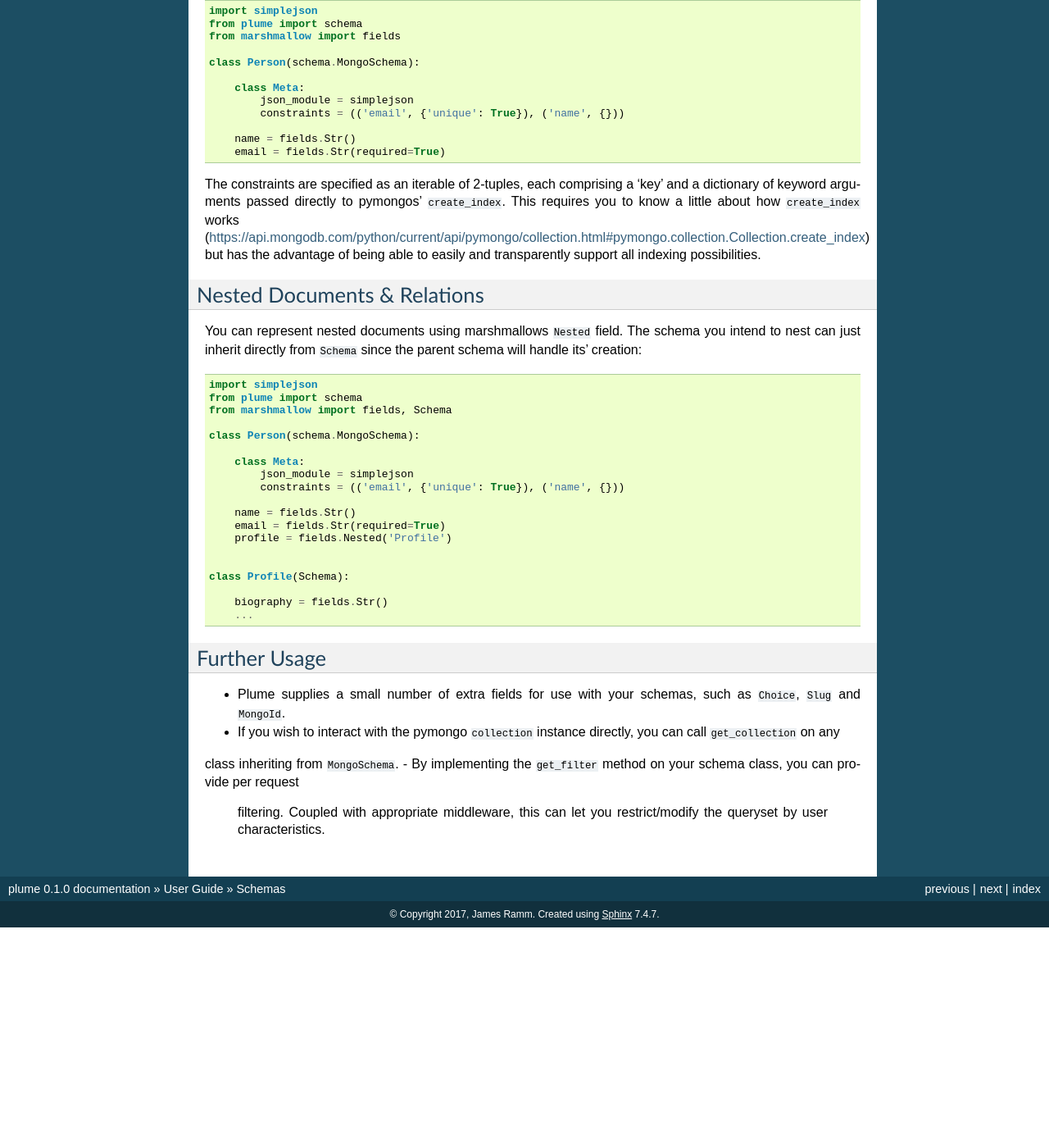
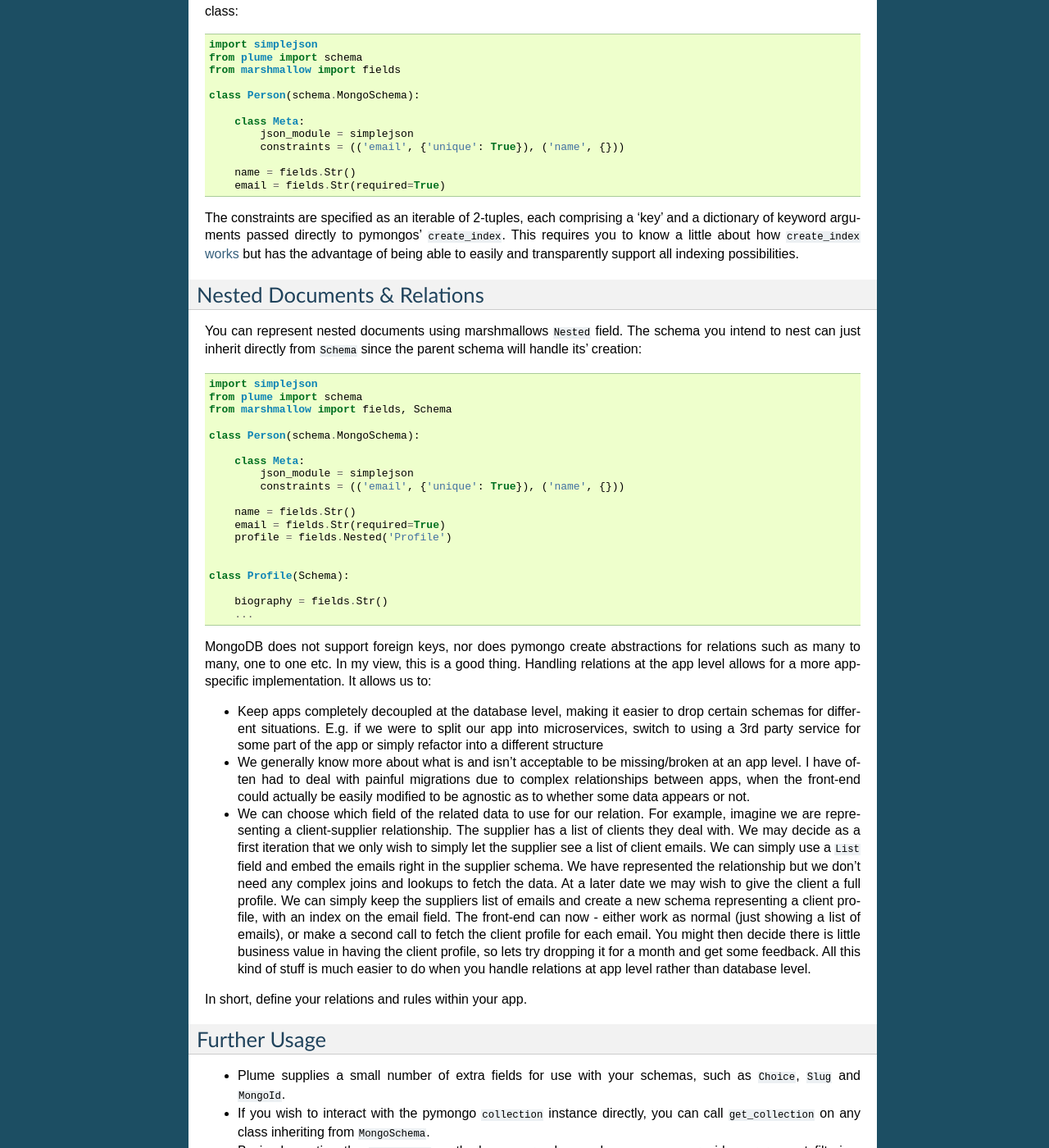
Before and after one commit to JamesRamm/plume, a Sphinx documentation site: the page built from docs/user_guide/schemas.rst, in a window 1280 px wide and 1400 px high, scrolled down 787 px. Shown: the whole window at 82% size. Built offline with Sphinx 7.4.7, drawn with Linux system fonts in a browser that asks for light colours; before the commit the page ends 1918 px from its top, so only the background shows below that; some of the changed text lies outside the part shown.

Commit message:
Format docs

```diff
--- a/docs/user_guide/schemas.rst
+++ b/docs/user_guide/schemas.rst
@@ -3,15 +3,17 @@
 =======
 
 
-Plume uses marshmallow ``Schema``'s to define MongoDB documents.
-If you are not familiar with marshmallow, take a look at http://marshmallow.readthedocs.io/en/latest/index.html
-The schema integrates with pymongo in order to deliver data to and from the database. To keep this efficient,
-the pymongo integration is very light; it is worth being familiar with pymongo if you need to do more complex
-database logic.
+Plume builds upon marshmallow's ``Schema`` class both for serialization and as a lightweight 'ODM' (Object-Document Mapper) to MongoDB.
+If you are not familiar with marshmallow, take a look at the documentation_.
 
 A plume schema is defined exactly like a marshmallow schema except it inherits from ``MongoSchema``.
 This provides a few new methods which will both materialize schema data to the database and get documents
 from the database.
+
+``MongoSchema`` uses pymongo_ in order to deliver data to and from the database. To keep this efficient,
+the pymongo integration is simmple and streamlined, with pymongo objects being readily accessible from
+various ``MongoSchema`` methods. As such it is worth being familiar with pymongo_ if you need to do more complex
+database logic.
 
 Here is an example of defining a schema:
 
@@ -63,17 +64,17 @@
         email = fields.Str(required=True)
 
 
-The constraints are specified as an iterable of 2-tuples, each comprising a 'key' and a dictionary of
-keyword arguments passed directly to pymongos' ``create_index``.
-This requires you to know a little about how ``create_index`` works (https://api.mongodb.com/python/current/api/pymongo/collection.html#pymongo.collection.Collection.create_index)
-but has the advantage of being able to easily and transparently support all indexing possibilities.
+The constraints are specified as an iterable of 2-tuples, each comprising a 'key' and a
+dictionary of keyword arguments passed directly to pymongos' ``create_index``.
+This requires you to know a little about how ``create_index`` works_ but has the advantage
+of being able to easily and transparently support all indexing possibilities.
 
 Nested Documents & Relations
 ----------------------------
 
 You can represent nested documents using marshmallows ``Nested`` field.
-The schema you intend to nest can just inherit directly from ``Schema`` since the parent schema
-will handle its' creation:
+The schema you intend to nest can just inherit directly from ``Schema`` since the parent
+schema will handle its' creation:
 
 .. code-block:: python
 
@@ -97,12 +98,45 @@
         biography = fields.Str()
         ...
 
+MongoDB does not support foreign keys, nor does pymongo create abstractions for relations
+such as many to many, one to one etc.
+In my view, this is a good thing. Handling relations at the app level allows for a more app-specific
+implementation. It allows us to:
+
+- Keep apps completely decoupled at the database level, making it easier to drop certain schemas
+  for different situations. E.g. if we were to split our app into microservices, switch to using a 3rd party
+  service for some part of the app or simply refactor into a different structure
+
+- We generally know more about what is and isn't acceptable to be missing/broken at an app level.
+  I have often had to deal with painful migrations due to complex relationships between apps, when
+  the front-end could actually be easily modified to be agnostic as to whether some data appears or not.
+
+- We can choose which field of the related data to use for our relation. For example, imagine we are representing
+  a client-supplier relationship. The supplier has a list of clients they deal with.
+  We may decide as a first iteration that we only wish to simply let the supplier see a list of client emails.
+  We can simply use a ``List`` field and embed the emails right in the supplier schema. We have represented the
+  relationship but we don't need any complex joins and lookups to fetch the data.
+  At a later date we may wish to give the client a full profile. We can simply keep the suppliers list of emails
+  and create a new schema representing a client profile, with an index on the email field.
+  The front-end can now - either work as normal (just showing a list of emails), or make a second call to
+  fetch the client profile for each email.
+  You might then decide there is little business value in having the client profile, so lets try dropping it for
+  a month and get some feedback.
+  All this kind of stuff is much easier to do when you handle relations at app level rather than database level.
+
+In short, define your relations and rules within your app.
+
 Further Usage
 ----------------
 
 - Plume supplies a small number of extra fields for use with your schemas, such as ``Choice``, ``Slug`` and ``MongoId``.
 - If you wish to interact with the pymongo ``collection`` instance directly, you can call ``get_collection`` on any
-class inheriting from ``MongoSchema``.
+  class inheriting from ``MongoSchema``.
 - By implementing the ``get_filter`` method on your schema class, you can provide per request
- filtering. Coupled with appropriate middleware, this can let you restrict/modify the queryset
- by user characteristics.
+  filtering. Coupled with appropriate middleware, this can let you restrict/modify the queryset
+  by user characteristics.
+
+
+.. _pymongo: https://api.mongodb.com/python/current/index.html
+.. _documentation: http://marshmallow.readthedocs.io/en/latest/index.html
+.. _works: https://api.mongodb.com/python/current/api/pymongo/collection.html#pymongo.collection.Collection.create_index
```
Also changed, not shown: other parts of docs/user_guide/schemas.rst (+1 -2 lines), README.rst (+17 -11 lines).
